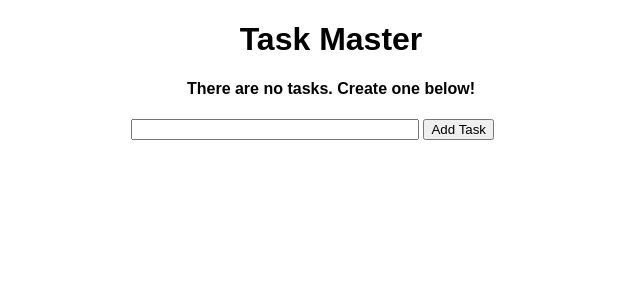
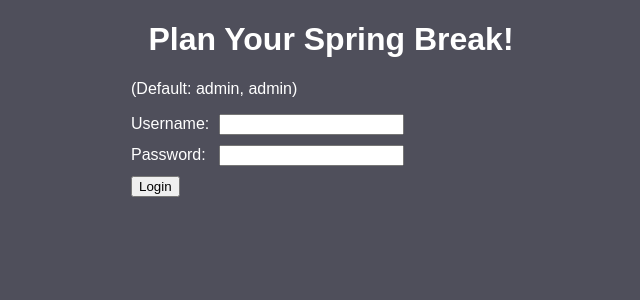
Before and after one commit to evanmielak/HCI-Spring-Break, a Flask app: page / in a window 1280 px wide. Shown: the top 300 px of the page, without its empty margins (309-949 px from the left). Run offline with Flask 2, Linux system fonts and the light colour scheme; data that the repository does not hold is empty.

Commit message:
Completed Login Screen for App.

```diff
--- a/app.py
+++ b/app.py
@@ -3,61 +3,60 @@ from flask_sqlalchemy import SQLAlchemy
 from datetime import datetime
 
 app = Flask(__name__)
-app.config['SQLALCHEMY_DATABASE_URI'] = 'sqlite:///test.db'
-db = SQLAlchemy(app)
+# app.config['SQLALCHEMY_DATABASE_URI'] = 'sqlite:///test.db'
+# db = SQLAlchemy(app)
 
-class Todo(db.Model):
-    id = db.Column(db.Integer, primary_key=True)
-    content = db.Column(db.String(200), nullable=False)
-    date_created = db.Column(db.DateTime, default=datetime.utcnow)
+# class Todo(db.Model):
+#     id = db.Column(db.Integer, primary_key=True)
+#     content = db.Column(db.String(200), nullable=False)
+#     date_created = db.Column(db.DateTime, default=datetime.utcnow)
 
-    def __repr__(self):
-        return '<Task %r>' % self.id
+#     def __repr__(self):
+#         return '<Task %r>' % self.id
 
 
 @app.route('/', methods=['POST', 'GET'])
 def index():
     if request.method == "POST":
-        task_content = request.form['content']
-        new_task = Todo(content=task_content)
-
-        try:
-            db.session.add(new_task)
-            db.session.commit()
-            return redirect(('/'))
-        except:
-            return 'There was an issue adding your task'
+        username = request.form['username']
+        password = request.form['password']
+        if username == "admin" and password == "admin":
+            return redirect(('/main_menu'))
 
     else:
-        tasks = Todo.query.order_by(Todo.date_created).all()
-        return render_template('index.html', tasks=tasks)
+        #tasks = Todo.query.order_by(Todo.date_created).all()
+        return render_template('login.html')
 
-@app.route('/delete/<int:id>')
-def delete(id):
-    task_to_delete = Todo.query.get_or_404(id)
 
-    try:
-        db.session.delete(task_to_delete)
-        db.session.commit()
-        return redirect('/')
-    except:
-        return 'There was a problem deleting that task'
+@app.route('/main_menu', methods=['POST', 'GET'])
+def main_menu():
+    return render_template('main_menu.html')
+# @app.route('/delete/<int:id>')
+# def delete(id):
+#     task_to_delete = Todo.query.get_or_404(id)
 
-@app.route('/update/<int:id>', methods=['GET', 'POST'])
-def update(id):
-    task = Todo.query.get_or_404(id)
+#     try:
+#         db.session.delete(task_to_delete)
+#         db.session.commit()
+#         return redirect('/')
+#     except:
+#         return 'There was a problem deleting that task'
 
-    if request.method == 'POST':
-        task.content = request.form['content']
+# @app.route('/update/<int:id>', methods=['GET', 'POST'])
+# def update(id):
+#     task = Todo.query.get_or_404(id)
 
-        try:
-            db.session.commit()
-            return redirect('/')
-        except:
-            return 'There was an issue updating your task'
+#     if request.method == 'POST':
+#         task.content = request.form['content']
 
-    else:
-        return render_template('update.html', task=task)
+#         try:
+#             db.session.commit()
+#             return redirect('/')
+#         except:
+#             return 'There was an issue updating your task'
+
+#     else:
+#         return render_template('update.html', task=task)
 
 if __name__ == "__main__":
     app.run(debug=True)
--- a/static/css/main.css
+++ b/static/css/main.css
@@ -1,6 +1,8 @@
 body, html {
     margin: 0;
     font-family: sans-serif;
+    background-color: #4F4F5B;
+    color: #FFFFFF;
 }
 
 .content {
@@ -33,3 +35,19 @@ td {
 #content {
     width: 70%;
 }
+form.login {
+    display: table;
+}
+
+div.login {
+    display: table-row;
+}
+
+label, input {
+    display: table-cell;
+    margin-bottom: 10px;
+}
+
+label {
+    padding-right: 10px;
+}
--- /dev/null
+++ b/templates/login.html
@@ -0,0 +1,28 @@
+{% extends 'base.html' %}
+
+{% block head %}
+<title>Spring Break Planner</title>
+{% endblock %}
+
+{% block body %}
+<div class="content">
+    <h1 style="text-align: center">Plan Your Spring Break!</h1>
+    <div class="form">
+        <p>(Default: admin, admin)</p>
+        <form action="/" method="POST" class="login">
+            <div class="login">
+              <label for="username">Username: </label>
+              <input type="text" name="username" id="username" class="login">
+            </div>
+            <div class="login">
+              <label for="password">Password: </label>
+              <input type="text" name="password" id="password" class="login">
+            </div>
+            <div class="login">
+              <input type="submit" value="Login">
+            </div>
+
+        </form>
+    </div>
+</div>
+{% endblock %}
```
Also changed, not shown: templates/main_menu.html (added, +10 -0 lines), test.db.
